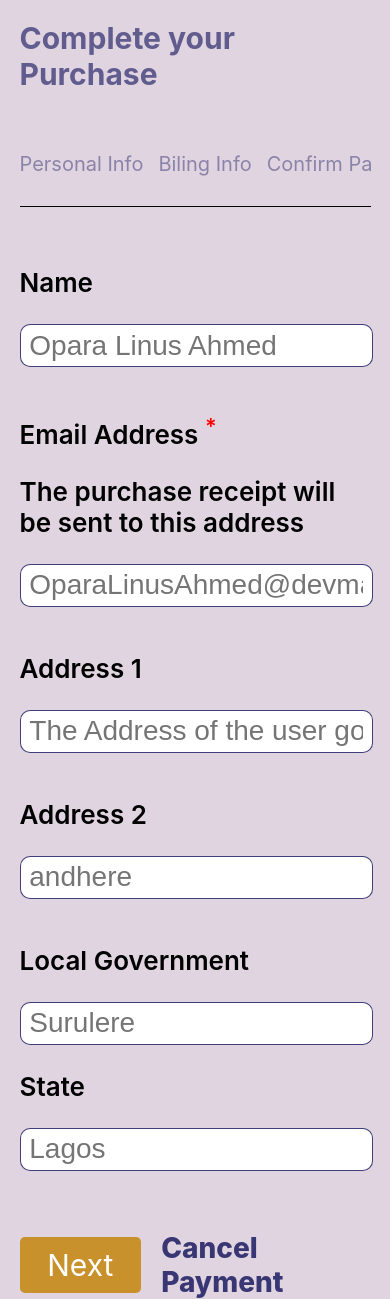
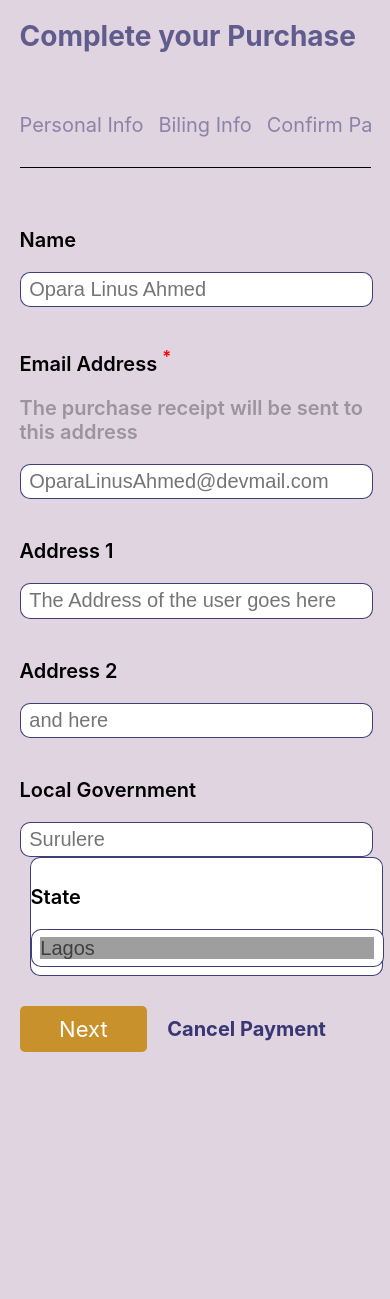
Before and after one commit to Fatimah019/IQTest1, a React (Create React App) app: page / in a window 390 px wide. After the commit the page ends 1052 px from the top, so only its background shows below. Built offline with nearby package versions, Linux system fonts and the light colour scheme; grey boxes are pictures that could not be loaded.

Commit message:
page one done

```diff
--- a/public/css/style.css
+++ b/public/css/style.css
@@ -10,11 +10,13 @@ body {
 }
 
 h1 {
-  font-size: 65px;
+  font-size: 45px;
 }
 h2 {
-  font-size: 55px;
+  font-size: 35px;
 }
+input,
+select,
 p {
   font-size: 24px;
 }
@@ -30,10 +32,6 @@ input {
 }
 .container {
   width: 80%;
-  margin: auto;
-}
-.container-fluid {
-  width: 90%;
   margin: auto;
 }
 .text-center {
@@ -61,73 +59,35 @@ input {
   display: flex;
   flex-direction: column;
 }
-
 .no-text-wrap {
   white-space: nowrap;
 }
 .input {
   width: 100%;
-  padding: 1% 0;
+  padding: 2% 0;
   border: 1px solid rgba(12, 12, 85, 0.787);
   background-color: #fff;
   border-radius: 10px;
 }
+
 input,
 select {
   width: 95%;
-  font-size: 28px;
   background-color: transparent;
   border: none;
   outline: none;
 }
 select {
   color: rgba(0, 0, 0, 0.6);
+  background: url(http://cdn1.iconfinder.com/data/icons/cc_mono_icon_set/blacks/16x16/br_down.png)
+    no-repeat right #ddd;
+  -webkit-appearance: none;
+  background-color: transparent;
 }
-option {
-  color: red;
-}
-@media screen and (max-width: 768px) {
-  h1 {
-    font-size: 50px;
-  }
-  p {
-    font-size: 1%;
-  }
-}
-
-@media screen and (max-width: 600px) {
-  h1 {
-    font-size: 35px;
-  }
-  h2 {
-    font-size: 28px;
-  }
-  p {
-    font-size: 20px;
-  }
-  .no-text-wrap {
-    white-space: nowrap;
-    margin-right: 15px;
-  }
-}
-
-@media screen and (max-width: 480px) {
-  h1 {
-    font-size: 30px;
-  }
-  h2 {
-    font-size: 25px;
-  }
-  h3 {
-    font-size: 20px;
-  }
-  h4 {
-    font-size: 18px;
-    font-weight: bolder;
-  }
-  p {
-    font-size: 18px;
-  }
+form,
+label {
+  width: 100%;
+  margin: auto;
 }
 
 /* static stylings */
@@ -153,3 +113,86 @@ option {
 sup {
   color: red;
 }
+
+@media screen and (max-width: 768px) {
+  h1 {
+    font-size: 50px;
+  }
+  p,
+  input,
+  select {
+    font-size: 22;
+  }
+  .input {
+    padding: 1.5% 0;
+  }
+
+  /* static stylings */
+  .btn {
+    text-align: center;
+    font-size: 24px;
+    margin-right: 20px;
+  }
+  .link-page {
+    font-weight: 700;
+    font-size: 24px;
+  }
+  .forward {
+    margin-top: 40px;
+    margin-bottom: 40px;
+  }
+}
+
+@media screen and (max-width: 600px) {
+  h1 {
+    font-size: 35px;
+  }
+  h2 {
+    font-size: 28px;
+  }
+  .input {
+    padding: 1.3% 0;
+  }
+  .btn {
+    font-size: 22px;
+  }
+  .link-page {
+    font-size: 22px;
+  }
+  .forward {
+    margin-top: 35px;
+    margin-bottom: 35px;
+  }
+  .no-text-wrap {
+    white-space: nowrap;
+    margin-right: 15px;
+  }
+}
+
+@media screen and (max-width: 480px) {
+  h1 {
+    font-size: 28px;
+  }
+  h2 {
+    font-size: 16px;
+  }
+  h3 {
+    font-size: 20px;
+  }
+  p,
+  input,
+  select {
+    font-size: 20px;
+  }
+  .input {
+    padding: 1.2% 0;
+  }
+
+  .link-page {
+    font-size: 20px;
+  }
+  .forward {
+    margin-top: 30px;
+    margin-bottom: 30px;
+  }
+}
--- a/public/css/taskone.css
+++ b/public/css/taskone.css
@@ -1,60 +1,34 @@
 .task-one-pg-1 {
   width: 60%;
   margin: auto;
-  height: 100vh;
-}
-.task-one-pg-1 form,
-.task-one-pg-1 form label {
-  width: 100%;
-  margin: auto;
 }
 .task-one-pg-1 label p {
-  font-size: 26px;
   font-weight: 600;
 }
-.location div {
+.task-one-pg-1 label .desc {
+  color: rgba(0, 0, 0, 0.3);
+  font-size: 20px;
+}
+.location {
+  display: flex;
+  justify-content: space-between;
+}
+.input-select-location {
+  width: 50%;
+  margin-left: 40px;
+}
+.input-select {
+  width: 100%;
+  padding: 3.5% 0;
+  border: 1px solid rgba(12, 12, 85, 0.787);
+  background-color: #fff;
+  border-radius: 10px;
+}
+/* .location div {
   width: 100%;
   display: flex;
   flex-direction: column;
   justify-content: space-between;
-}
-.location div label {
-  width: 100%;
-}
-/* .location div label input {
-  width: 10%;
-} */
-/* .task-one-pg-1 form label input {
-  width: 97%;
-  margin: auto;
-  padding: 20px 20px;
-  font-size: 26px;
-  border: 1px solid rgba(12, 12, 85, 0.787);
-  border-radius: 10px;
-} */
-/* }
-.task-one-pg-1 form {
-  width: 60%;
-  margin: auto;
-}
-.taskone-pg-1 form label {
-  font-weight: 700;
-  font-size: 180%;
-}
-.taskone-pg-1 form input {
-  width: 97%;
-  border-radius: 10px;
-  background-color: #fff;
-  border: 1px solid rgba(12, 12, 85, 0.787);
-  padding: 20px 15px;
-  font-size: 150%;
-  margin: auto;
-  display: flex;
-  justify-content: center;
-  margin-top: 20px;
-}
-.taskone-pg-1 form div {
-  width: 100%;
 } */
 
 /* page two */
@@ -196,9 +170,24 @@ tr td {
 }
 
 /* media queries */
-
+@media screen and (max-width: 900px) {
+  .pg-four-con,
+  .taskone-pg-three table,
+  .taskone-pg-three form,
+  .billing-form,
+  .task-one-pg-1 {
+    width: 65%;
+  }
+  .input-select-location {
+    width: 50%;
+    margin-left: 25px;
+    padding: 2% 0;
+    border: 1px solid rgba(12, 12, 85, 0.787);
+    background-color: #fff;
+    border-radius: 10px;
+  }
+}
 @media screen and (max-width: 768px) {
-  .location,
   .card-details {
     flex-direction: column;
   }
@@ -209,6 +198,13 @@ tr td {
   .billing-form,
   .task-one-pg-1 {
     width: 70%;
+  }
+  .input-select-location {
+    width: 50%;
+    margin-left: 10px;
+  }
+  .input-select {
+    padding: 2.5% 0;
   }
   .fa-check {
     padding: 20px;
@@ -241,6 +237,16 @@ tr td {
   .billing-form,
   .task-one-pg-1 {
     width: 80%;
+  }
+  .location {
+    flex-direction: column;
+  }
+  .location label,
+  .input-select-location {
+    width: 100%;
+  }
+  .input-select {
+    padding: 2% 0;
   }
   .fa-check {
     font-size: 30px;
@@ -288,7 +294,3 @@ tr td {
 .card-details-g label {
   width: 90%;
 }
-.desc {
-  color: #000;
-  font-size: 18px;
-}
--- a/src/Components/TaskOne/index.js
+++ b/src/Components/TaskOne/index.js
@@ -20,12 +20,9 @@ class TaskOne extends React.Component {
               <p>
                 Email Address <sup>*</sup>
               </p>
-              <div>
-                {" "}
-                <p class="desc">
-                  The purchase receipt will be sent to this address
-                </p>
-              </div>
+              <p class="desc">
+                The purchase receipt will be sent to this address
+              </p>
               <label class="flex align-center justify-content-center input">
                 <input type="email" placeholder="OparaLinusAhmed@devmail.com" />
               </label>
@@ -44,11 +41,32 @@ class TaskOne extends React.Component {
             <label>
               <p>Address 2</p>
               <label class="flex align-center justify-content-center input">
-                <input type="text" placeholder="andhere" />
+                <input type="text" placeholder="and here" />
               </label>
             </label>
             <br />
-            <label className="flex space-between location">
+
+            <div className="location">
+              <label>
+                <p>Local Government</p>
+                <label className="flex align-center justify-content-center input">
+                  <input type="text" placeholder="Surulere" />
+                </label>
+              </label>
+              <label className="input-select-location">
+                <p>State</p>
+                <label className="flex align-center justify-content-center input-select">
+                  <select>
+                    <option>Lagos</option>
+                    <option>Abuja</option>
+                    <option>Kano</option>
+                    <option>Anambra</option>
+                  </select>
+                </label>
+              </label>
+            </div>
+
+            {/* <label className="flex space-between location">
               <div>
                 {" "}
                 <p>Local Government</p>
@@ -62,7 +80,7 @@ class TaskOne extends React.Component {
                   <input type="text" placeholder="Lagos" />
                 </label>
               </div>
-            </label>
+            </label> */}
 
             <div className="flex align-center forward">
               <Link to="/billing" className="btn">
```
